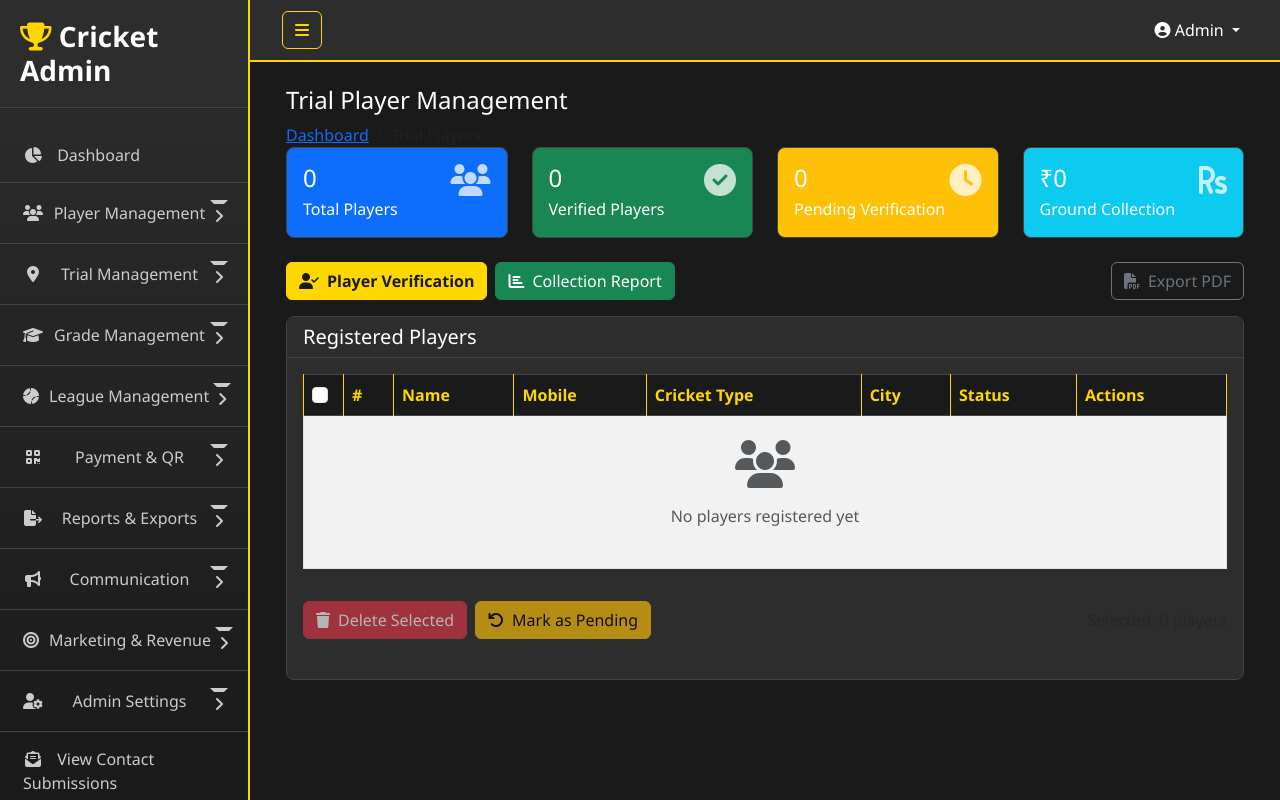
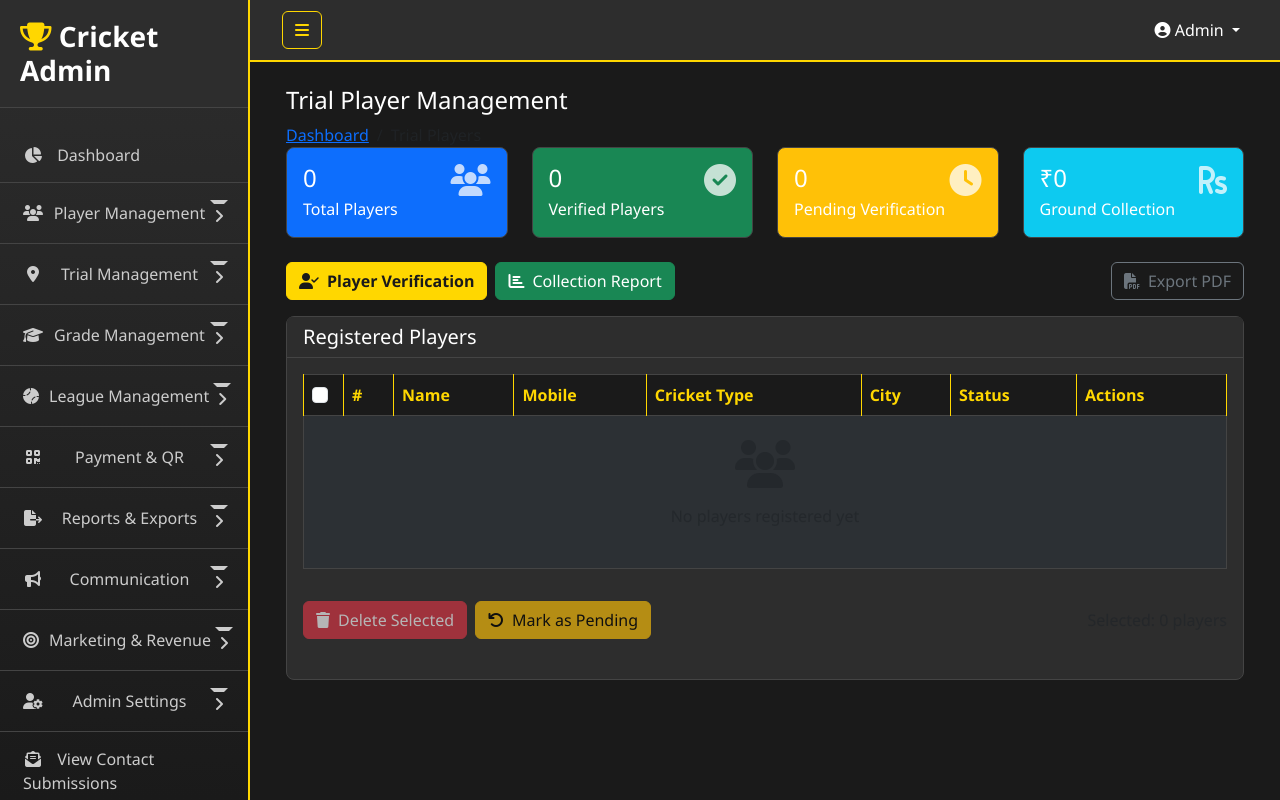
Before and after one commit to webdevshivam/cricket-management, a CodeIgniter 4 app: the page made by app/Views/admin/trial/registration.php in a window 1280 px wide. Run offline with PHP 8.4 and a stand-in for CodeIgniter, Linux system fonts and the light colour scheme; the template is opened without the code that fills it, so the values that code supplies are empty; some libraries are stand-ins or nearby versions.

Commit message:
Update registration.php

```diff
--- a/app/Views/admin/trial/registration.php
+++ b/app/Views/admin/trial/registration.php
@@ -110,7 +110,7 @@
                 </div>
                 <div class="card-body">
                     <div class="table-responsive">
-                        <table class="table table-striped table-bordered" id="playersTable">
+                        <table class="table table-dark table-striped table-bordered" id="playersTable">
                             <thead class="table-dark">
                                 <tr>
                                     <th width="40"><input class="form-check-input" type="checkbox" id="selectAll" /></th>
```
